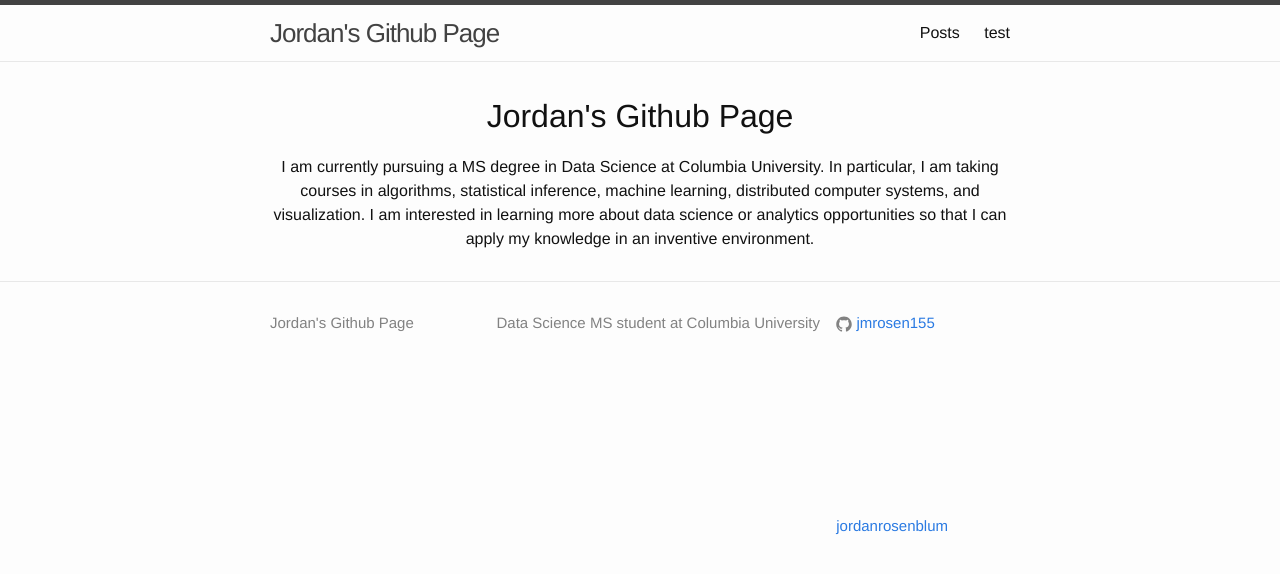
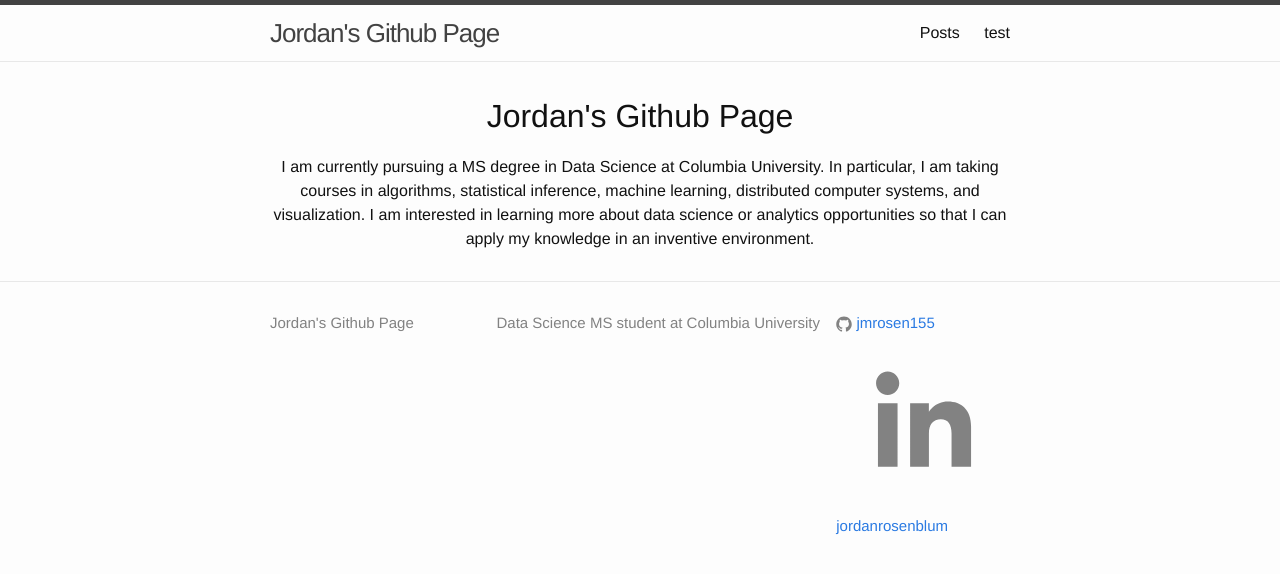
Before and after one commit to jmrosen155/jmrosen155.github.io, a Jekyll site: the page built from index.html, in a window 1280 px wide. Shown: the top 574 px of the page. Built offline with Jekyll 4.4.1, drawn with Linux system fonts in a browser that asks for light colours.

Commit message:
Update footer.html

```diff
--- a/_includes/footer.html
+++ b/_includes/footer.html
@@ -34,7 +34,7 @@
           <li>
             <a href="https://linkedin.com/in/{{ site.linkedin_username }}">
               <span class="icon-17 linkedin">
-                <svg viewBox="0 0 16 16">
+                <svg viewBox="0 0 512 512">
                   <path fill="#828282" d="M186.4 142.4c0 19-15.3 34.5-34.2 34.5 -18.9 0-34.2-15.4-34.2-34.5 0-19 15.3-34.5 34.2-34.5C171.1 107.9 186.4 123.4 186.4 142.4zM181.4 201.3h-57.8V388.1h57.8V201.3zM273.8 201.3h-55.4V388.1h55.4c0 0 0-69.3 0-98 0-26.3 12.1-41.9 35.2-41.9 21.3 0 31.5 15 31.5 41.9 0 26.9 0 98 0 98h57.5c0 0 0-68.2 0-118.3 0-50-28.3-74.2-68-74.2 -39.6 0-56.3 30.9-56.3 30.9v-25.2H273.8z"/>
                 </svg>
               </span>
```
